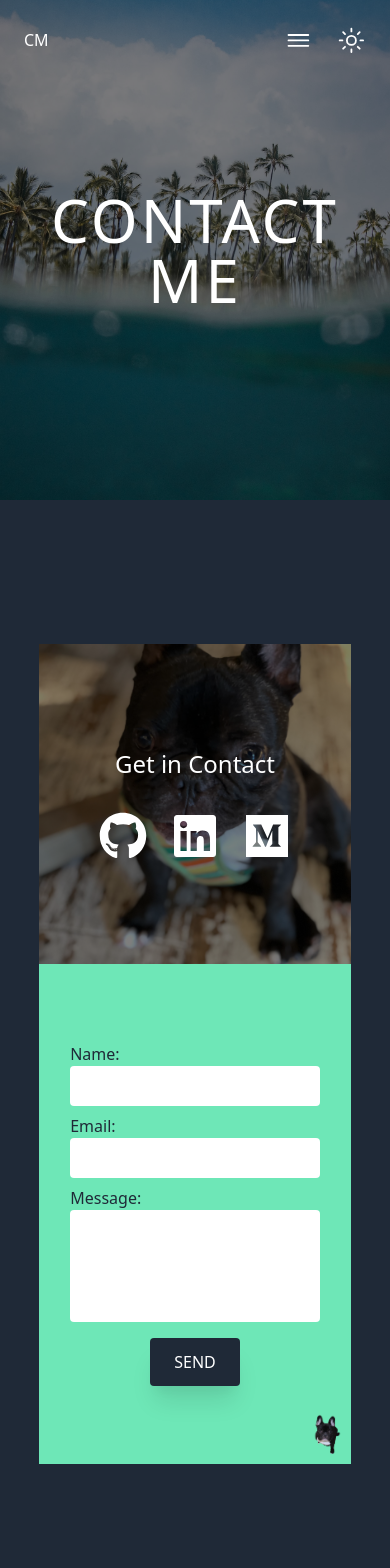
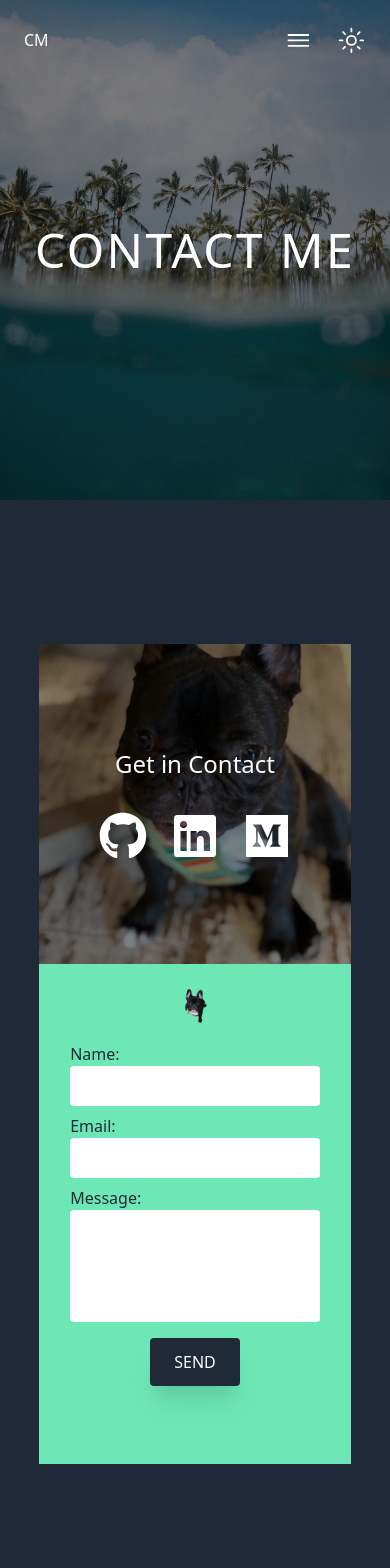
Before and after one commit to chadmuro/chadmuro-portfolio, a Next.js app: page /contact in a window 390 px wide. Shown: the top 1568 px of the page. Built offline with nearby package versions, Linux system fonts and the light colour scheme.

Commit message:
fix spacing and form snackbar position

```diff
--- a/components/Home/Articles.js
+++ b/components/Home/Articles.js
@@ -7,7 +7,7 @@ const Articles = ({ posts }) => {
 		<div className="w-full relative mt-36 pb-20">
 			<section className="w-full h-hero bg-bg-pattern bg-center bg-cover sm:bg-fixed absolute top-0 left-0">
 				<div className="w-full h-full bg-black opacity-50 absolute top-0 left-0" />
-				<div className="z-10 h-full tracking-wider text-white flex flex-col justify-center items-center relative text-center">
+				<div className="z-10 h-full tracking-wider text-white flex flex-col justify-center items-center relative text-center px-6">
 					<Title title="Recent Articles" home />
 					<section>
 						{posts &&
--- a/components/Home/Contact.js
+++ b/components/Home/Contact.js
@@ -1,82 +1,12 @@
-import Image from 'next/image';
-import { useForm } from 'react-hook-form';
-import Button from '../Shared/Button';
 import Title from '../Shared/Title';
 import Container from '../Shared/Container';
+import Form from '../Shared/Form';
 
 const Contact = () => {
-	const {
-		register,
-		handleSubmit,
-		formState: { errors },
-	} = useForm();
-
-	const onSubmit = data => {
-		console.log(data);
-	};
-
 	return (
 		<Container>
 			<Title title="Get in Contact" home />
-			<div className="bg-green-300 text-gray-800 w-4/5 max-w-md h-96 flex items-center justify-center relative">
-				<form
-					className="flex justify-center items-center flex-col w-full h-full"
-					onSubmit={handleSubmit(onSubmit)}
-				>
-					<label htmlFor="name" className="w-4/5 align-self-start">
-						Name:
-					</label>
-					<input
-						id="name"
-						type="text"
-						placeholder={errors?.name?.message}
-						{...register('name', {
-							required: 'Name is required',
-						})}
-						className={`focus:outline-none w-4/5 p-2 rounded mb-2 ${
-							errors?.name?.message && `border-red-500 border-2`
-						}`}
-					/>
-					<label htmlFor="email" className="w-4/5 align-self-start">
-						Email:
-					</label>
-					<input
-						id="email"
-						type="email"
-						placeholder={errors?.email?.message}
-						{...register('email', {
-							required: 'Email is required',
-						})}
-						className={`focus:outline-none w-4/5 p-2 rounded mb-2 ${
-							errors?.email?.message && `border-red-500 border-2`
-						}`}
-					/>
-					<label htmlFor="message" className="w-4/5 align-self-start">
-						Message:
-					</label>
-					<textarea
-						id="message"
-						type="text"
-						placeholder={errors?.message?.message}
-						rows="4"
-						className={`focus:outline-none w-4/5 p-2 rounded mb-4 resize-none d ${
-							errors?.message?.message && `border-red-500 border-2`
-						}`}
-						{...register('message', {
-							required: 'Message is required',
-						})}
-					/>
-					<Button text="Send" type="submit" />
-				</form>
-				<a
-					className="absolute bottom-1 right-1"
-					href="https://ipugram.web.app/"
-					target="_blank"
-					rel="noopener noreferrer"
-				>
-					<Image src="/ipu-transparent.png" alt="ipu" height={40} width={40} />
-				</a>
-			</div>
+			<Form home />
 		</Container>
 	);
 };
--- a/components/Home/Hero.js
+++ b/components/Home/Hero.js
@@ -16,7 +16,7 @@ const Hero = () => {
 	const router = useRouter();
 
 	return (
-		<section className="w-full flex flex-col flex-1 sm:flex-row justify-center sm:justify-around items-center px-8 py-16 sm:py-32">
+		<section className="w-full flex flex-col flex-1 sm:flex-row justify-center sm:justify-around items-center px-6 py-16 sm:py-32">
 			<div className="text-center sm:text-left">
 				<h1 className="uppercase text-5xl pb-10">
 					Hello, my name is <span className="text-green-300">Chad</span>
--- a/components/Pages/Hero.js
+++ b/components/Pages/Hero.js
@@ -3,7 +3,7 @@ const Hero = ({ title }) => {
 		<>
 			<section className="w-full h-hero bg-hero-pattern bg-center bg-cover sm:bg-fixed absolute top-0 left-0">
 				<div className="w-full h-full bg-black opacity-50 absolute top-0 left-0" />
-				<h1 className="z-10 uppercase h-full text-6xl tracking-wider text-white flex justify-center items-center relative text-center">
+				<h1 className="z-10 uppercase h-full text-5xl sm:text-6xl tracking-wider text-white flex justify-center items-center relative text-center">
 					{title}
 				</h1>
 			</section>
--- a/components/Shared/ContactForm.js
+++ b/components/Shared/ContactForm.js
@@ -1,46 +1,8 @@
-import { useState } from 'react';
 import Image from 'next/image';
-import { IoCloseOutline } from 'react-icons/io5';
-import { useForm } from 'react-hook-form';
 import Icons from './Icons';
-import Button from './Button';
+import Form from './Form';
 
 const ContactForm = () => {
-	const [posting, setPosting] = useState(false);
-	const [message, setMessage] = useState(null);
-	const [error, setError] = useState(null);
-
-	const {
-		reset,
-		register,
-		handleSubmit,
-		formState: { errors },
-	} = useForm();
-
-	const resetState = () => {
-		setError(null);
-		setMessage(null);
-	};
-
-	const onSubmit = data => {
-		setPosting(true);
-		setError(null);
-		setMessage(null);
-
-		fetch('/api/contact', {
-			method: 'POST',
-			body: JSON.stringify({ data }),
-		})
-			.then(res => {
-				setPosting(false);
-				setMessage('Message sent!');
-			})
-			.catch(err => {
-				setPosting(false);
-				setError('An error occured!');
-			});
-	};
-
 	return (
 		<article className="flex flex-col sm:flex-row w-full items-center justify-center">
 			<div className="w-4/5 sm:w-2/5">
@@ -61,80 +23,7 @@ const ContactForm = () => {
 					</div>
 				</div>
 			</div>
-			<div className="bg-green-300 text-gray-800 w-4/5 sm:w-2/5 h-hero flex flex-col items-center justify-center relative">
-				{(error || message) && (
-					<p
-						className={`absolute top-5 left-50 flex justify-center text-white w-4/5 py-2 ${
-							error && 'bg-red-400'
-						} ${message && 'bg-green-600'}`}
-					>
-						{error || message}
-						<button
-							className="absolute right-5 focus:outline-none"
-							onClick={resetState}
-						>
-							<IoCloseOutline size="1.5em" />
-						</button>
-					</p>
-				)}
-				<form
-					className="flex justify-center items-center flex-col w-full h-full"
-					onSubmit={handleSubmit(onSubmit)}
-				>
-					<label htmlFor="name" className="w-4/5 align-self-start">
-						Name:
-					</label>
-					<input
-						id="name"
-						type="text"
-						placeholder={errors?.name?.message}
-						{...register('name', {
-							required: 'Name is required',
-						})}
-						className={`focus:outline-none w-4/5 p-2 rounded mb-2 ${
-							errors?.name?.message && `border-red-500 border-2`
-						}`}
-					/>
-					<label htmlFor="email" className="w-4/5 align-self-start">
-						Email:
-					</label>
-					<input
-						id="email"
-						type="email"
-						placeholder={errors?.email?.message}
-						{...register('email', {
-							required: 'Email is required',
-						})}
-						className={`focus:outline-none w-4/5 p-2 rounded mb-2 ${
-							errors?.email?.message && `border-red-500 border-2`
-						}`}
-					/>
-					<label htmlFor="message" className="w-4/5 align-self-start">
-						Message:
-					</label>
-					<textarea
-						id="message"
-						type="text"
-						placeholder={errors?.message?.message}
-						rows="4"
-						className={`focus:outline-none w-4/5 p-2 rounded mb-4 resize-none d ${
-							errors?.message?.message && `border-red-500 border-2`
-						}`}
-						{...register('message', {
-							required: 'Message is required',
-						})}
-					/>
-					<Button text="Send" type="submit" disabled={posting} />
-				</form>
-				<a
-					className="absolute bottom-1 right-1"
-					href="https://ipugram.web.app/"
-					target="_blank"
-					rel="noopener noreferrer"
-				>
-					<Image src="/ipu-transparent.png" alt="ipu" height={40} width={40} />
-				</a>
-			</div>
+			<Form />
 		</article>
 	);
 };
--- /dev/null
+++ b/components/Shared/Form.js
@@ -0,0 +1,126 @@
+import { useState } from 'react';
+import Image from 'next/image';
+import { useForm } from 'react-hook-form';
+import { IoCloseOutline } from 'react-icons/io5';
+import Button from './Button';
+
+const Form = ({ home }) => {
+	const [posting, setPosting] = useState(false);
+	const [message, setMessage] = useState(null);
+	const [error, setError] = useState(null);
+
+	const {
+		reset,
+		register,
+		handleSubmit,
+		formState: { errors },
+	} = useForm();
+
+	const resetState = () => {
+		setError(null);
+		setMessage(null);
+		reset();
+	};
+
+	const onSubmit = data => {
+		setPosting(true);
+		setError(null);
+		setMessage(null);
+
+		fetch('/api/contact', {
+			method: 'POST',
+			body: JSON.stringify({ data }),
+		})
+			.then(res => {
+				setPosting(false);
+				setMessage('Message sent!');
+			})
+			.catch(err => {
+				setPosting(false);
+				setError('An error occured!');
+			});
+	};
+
+	return (
+		<div
+			className={`bg-green-300 text-gray-800 w-4/5 ${
+				!home && 'sm:w-2/5'
+			} max-w-md h-hero flex flex-col items-center justify-center relative`}
+		>
+			<a
+				className="absolute top-6 transform hover:scale-110 duration-300"
+				href="https://ipugram.web.app/"
+				target="_blank"
+				rel="noopener noreferrer"
+			>
+				<Image src="/ipu-transparent.png" alt="ipu" height={35} width={35} />
+			</a>
+			<form
+				className="flex justify-center items-center flex-col w-full h-full"
+				onSubmit={handleSubmit(onSubmit)}
+			>
+				<label htmlFor="name" className="w-4/5 align-self-start">
+					Name:
+				</label>
+				<input
+					id="name"
+					type="text"
+					placeholder={errors?.name?.message}
+					{...register('name', {
+						required: 'Name is required',
+					})}
+					className={`focus:outline-none w-4/5 p-2 rounded mb-2 ${
+						errors?.name?.message && `border-red-500 border-2`
+					}`}
+				/>
+				<label htmlFor="email" className="w-4/5 align-self-start">
+					Email:
+				</label>
+				<input
+					id="email"
+					type="email"
+					placeholder={errors?.email?.message}
+					{...register('email', {
+						required: 'Email is required',
+					})}
+					className={`focus:outline-none w-4/5 p-2 rounded mb-2 ${
+						errors?.email?.message && `border-red-500 border-2`
+					}`}
+				/>
+				<label htmlFor="message" className="w-4/5 align-self-start">
+					Message:
+				</label>
+				<textarea
+					id="message"
+					type="text"
+					placeholder={errors?.message?.message}
+					rows="4"
+					className={`focus:outline-none w-4/5 p-2 rounded mb-4 resize-none d ${
+						errors?.message?.message && `border-red-500 border-2`
+					}`}
+					{...register('message', {
+						required: 'Message is required',
+					})}
+				/>
+				<Button text="Send" type="submit" disabled={posting} />
+			</form>
+			{(error || message) && (
+				<p
+					className={`absolute bottom-5 left-50 flex justify-center text-white w-4/5 py-2 ${
+						error && 'bg-red-400'
+					} ${message && 'bg-green-600'}`}
+				>
+					{error || message}
+					<button
+						className="absolute right-5 focus:outline-none"
+						onClick={resetState}
+					>
+						<IoCloseOutline size="1.5em" />
+					</button>
+				</p>
+			)}
+		</div>
+	);
+};
+
+export default Form;
```
